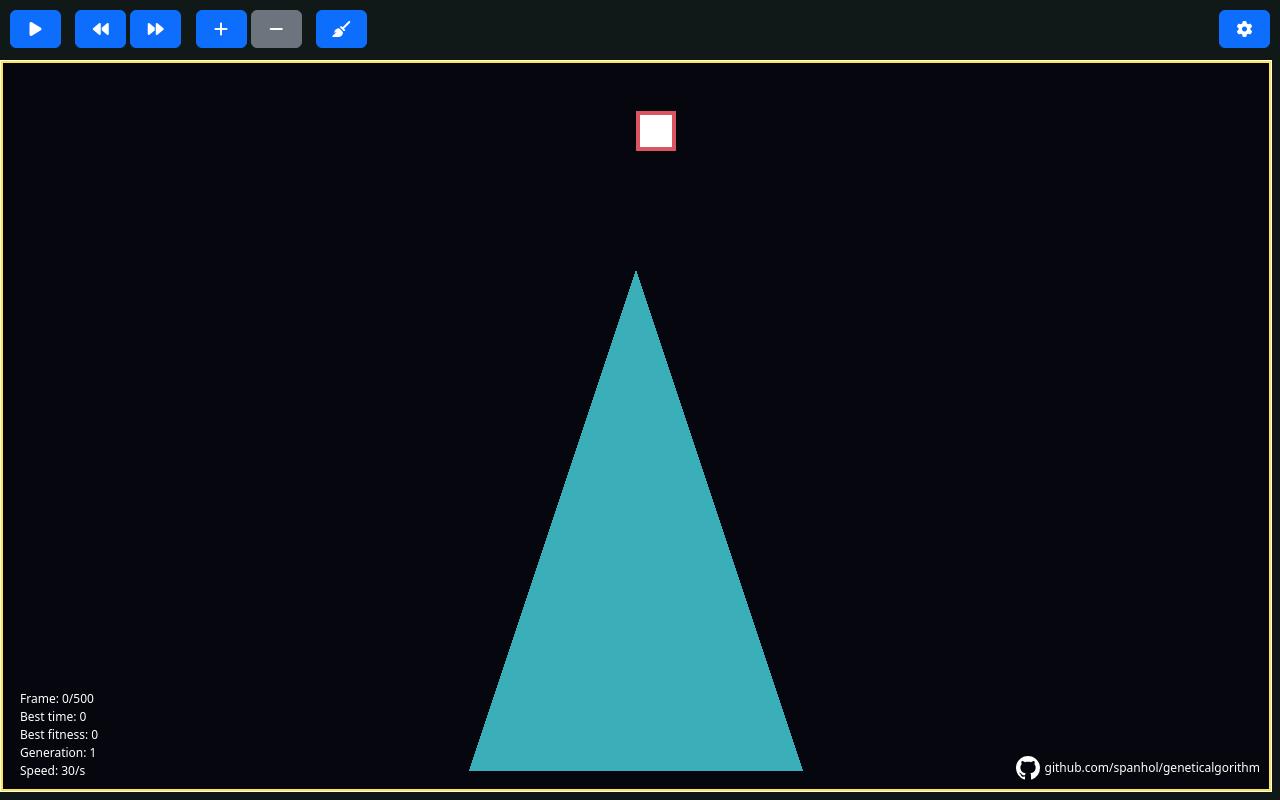
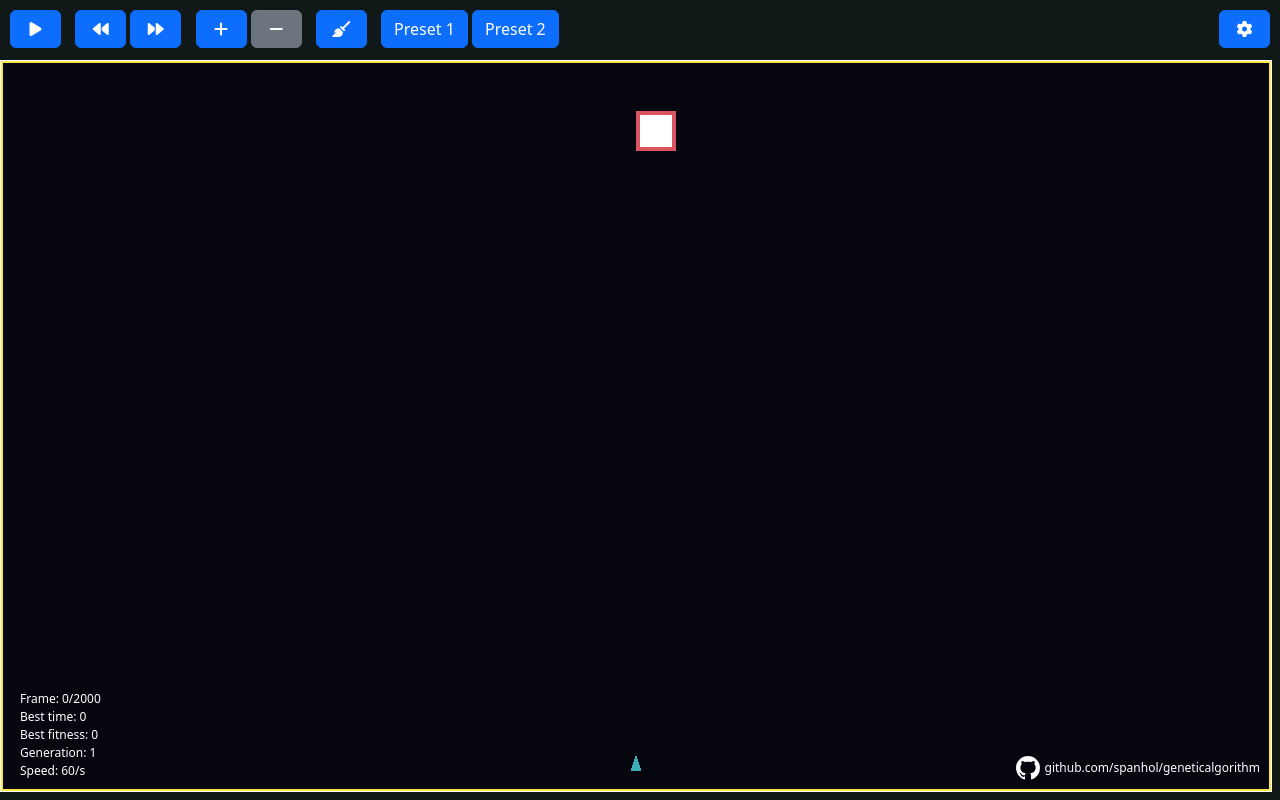
Before and after one commit to spanhol/geneticalgorithms, a plain HTML site: page index.html in a window 1280 px wide. Drawn offline with Linux system fonts and the light colour scheme.

Commit message:
fixed min canvas size; chaged max simulation duration and speed; created some presets

```diff
--- a/game.js
+++ b/game.js
@@ -7,9 +7,9 @@ let simulationSizeX = 800;
 let simulationSizeY = 600;
 
 let simulationFrame = 0;
-let simulationDuration = 500;
+let simulationDuration = 2000;
 let totalEntities = 200;
-let newEntitiesFromSelection = 4
+let newEntitiesFromSelection = 19
 let entitiesPromotedToNextGeneration = totalEntities / (newEntitiesFromSelection + 1);
 
 let bestFitness = 0;
@@ -28,6 +28,12 @@ let playing = false;
 let aliveEtities = entities.length;
 let viewRoot = { x: 0, y: 0 };
 
+let mutationRate = 0.01;
+
+
+settings.needsReset = true;
+reset();
+
 window.addEventListener('resize', function () {
     debounce(redraw());
 });
@@ -45,31 +51,32 @@ function setTableHeight(newHeight) {
 }
 
 function init(newWidth, newHeight) {
-    settings.needsReset = false;
     if (newWidth && newWidth > 0) {
         simulationSizeX = newWidth;
     }
     if (newHeight && newHeight > 0) {
         simulationSizeY = newHeight;
     }
-    target = new Target(simulationSizeX / 2, 50, 40, 40, "#DB5461");
+    resetBorderObstacles();
+    resetTarget();
+    resetEntitiesOrigin();
+    if (settings.needsReset) {
+        bestFitness = 0;
+        bestTime = 0;
+        generation = 1;
+        entities = [];
+        for (let i = 0; i < totalEntities; i++) {
+            let entity = new Entity(simulationSizeX / 2, simulationSizeY - 20, target, new Dna(simulationDuration), mutationRate, simulationDuration);
+            entities.push(entity);
+        }
 
-    bestFitness = 0;
-    bestTime = 0;
-    generation = 1;
+        aliveEtities = entities.length;
 
-    entities = [];
-    for (let i = 0; i < totalEntities; i++) {
-        let entity = new Entity(simulationSizeX / 2, simulationSizeY - 20, 15, target, new Dna(simulationDuration), 0.05, simulationDuration);
-        entities.push(entity);
+        resetObstacles();
+        loadDefaultPreset();
     }
-    aliveEtities = entities.length;
-    obstacles = [];
-    obstacles[0] = new Obstacle(0, simulationSizeY - 2, simulationSizeX, 50, "#FDE74C");
-    obstacles[1] = new Obstacle(0, 0, simulationSizeX, 2, "#FDE74C");
-    obstacles[2] = new Obstacle(simulationSizeX - 2, 0, 2, simulationSizeY, "#FDE74C");
-    obstacles[3] = new Obstacle(0, 0, 2, simulationSizeY, "#FDE74C");
-    controls.style = `height: ${controlsHeight}px; width: 100%;`;
+    controls.style = `height: ${controlsHeight}px; width: 100%; min-width: 650px;`;
+    settings.needsReset = false;
 }
 
 function updateStatBlock() {
@@ -258,8 +265,6 @@ function calcCurrentObstacle() {
     return new Obstacle(xStart, yStart, xEnd - xStart, yEnd - yStart);
 }
 
-reset();
-
 function step() {
     for (let i = 0; i < entities.length; i++) {
         if (!entities[i].alive) {
@@ -287,7 +292,8 @@ function nextGeneration() {
     }
     entities.sort(({ fitness: a }, { fitness: b }) => b - a);
     let selectedEntities = entities.slice(0, entitiesPromotedToNextGeneration);
-    selectedEntities[0].color = "#0FFF95";
+    selectedEntities[0].color = "#00ff00";
+    selectedEntities[0].size = 25;
     bestFitness = selectedEntities[0].fitness;
     bestTime = selectedEntities[0].lastSimulationFrame;
     let newEntities = [];
@@ -356,10 +362,64 @@ async function sleep(ms) {
 }
 
 function clearGameState() {
-    entities = [];
+    init(simulationSizeX, simulationSizeY);
+    redraw();
+}
+
+function resetBorderObstacles() {
+    obstacles[0] = new Obstacle(0, simulationSizeY - 2, simulationSizeX, 50, "#FDE74C");
+    obstacles[1] = new Obstacle(0, 0, simulationSizeX, 2, "#FDE74C");
+    obstacles[2] = new Obstacle(simulationSizeX - 2, 0, 2, simulationSizeY, "#FDE74C");
+    obstacles[3] = new Obstacle(0, 0, 2, simulationSizeY, "#FDE74C");
+}
+
+function resetObstacles() {
     obstacles = [];
-    target = null;
-    init(simulationSizeX, simulationSizeY);
+    resetBorderObstacles();
+    resetTarget();
+    resetEntitiesOrigin();
+}
+
+function resetTarget() {
+    target = new Target(simulationSizeX / 2, 50, 40, 40, "#DB5461");
+}
+
+function resetEntitiesOrigin() {
+    for (let i = 0; i < entities.length; i++) {
+        if (!playing) {
+            entities[i].x = simulationSizeX / 2;
+            entities[i].y = simulationSizeY - 20;
+        }
+        entities[i].initialX = simulationSizeX / 2;
+        entities[i].initialy = simulationSizeY - 20;
+        entities[i].target = target;
+    }
+}
+
+// function loadDefaultPreset() {
+//     obstacles[4] = new Obstacle(0, simulationSizeY / 3, simulationSizeX / 1.3, 50, "#FDE74C")
+//     obstacles[5] = new Obstacle(simulationSizeX / 3, simulationSizeY / 1.1, 10000, 50, "#FDE74C")
+// }
+
+function loadDefaultPreset() {
+}
+
+function loadPreset1() {
+    resetObstacles();
+    for (let x = 0; x < 5001; x += 50) {
+        for (let y = 200; y <= simulationSizeY * 0.8; y += 50) {
+            if (Math.random() < 0.6) {
+                let variance = (Math.random() * 40) - 20;
+                obstacles.push(new Obstacle(x + variance, y + variance, 20, 20, "#FDE74C"));
+            }
+        }
+    }
+    redraw();
+}
+
+function loadPreset2() {
+    resetObstacles();
+    obstacles.push(new Obstacle(0, simulationSizeY - 2, simulationSizeX, 50, "#FDE74C"));
     redraw();
 }
 
--- a/index.html
+++ b/index.html
@@ -8,7 +8,7 @@
     <script src="js/bootstrap.bundle.min.js"></script>
     <link rel="stylesheet" href="css/bootstrap.min.css">
     <link rel="stylesheet" href="css/ui.css">
-    <title>Game of Life</title>
+    <title>Genetic Algorithms</title>
 </head>
 
 <body style="background-color: #111818; margin: 0; padding: 0;">
@@ -31,11 +31,16 @@
 
         <button onclick="clearGameState()" type="button" title="Clear" class="btn btn-primary margin-top margin-right"
             id="clearGameState"><i class="fa-solid fa-broom icon-size-25p"></i></button>
+
+        <button onclick="loadPreset1()" type="button" title="preset" class="btn btn-primary margin-top"
+            id="clearGameState">Preset 1</button>
+        <button onclick="loadPreset2()" type="button" title="preset" class="btn btn-primary margin-top"
+            id="clearGameState">Preset 2</button>
         <button onclick="openSettings()" type="button" title="Settings" class="btn btn-primary margin-top margin-right"
             style="float: right;" id="settings"><i class="fa-solid fa-gear icon-size-25p"></i></button>
     </div>
     <div id="stats"></div>
-    <canvas id="canvas" style="border:1px solid #ffffff;">
+    <canvas id="canvas" style="border:1px solid #ffffff; min-width: 650px;">
     </canvas>
 
     <a style="color: white;" href="https://github.com/spanhol/geneticalgorithm" target="_blank">
--- a/ui.js
+++ b/ui.js
@@ -18,8 +18,8 @@ const settings = { needsReset: true }
 
 
 const controlsHeight = 60;
-fpsElement.value = 30;
-let stepDelay = 30;
+fpsElement.value = 60;
+let stepDelay = 60;
 
 
 const statBlock = {
@@ -99,7 +99,11 @@ function updateStepDelay() {
 
 function resize() {
     let canvas = document.getElementById("canvas");
-    canvas.width = window.innerWidth - 10;
+    if (window.innerWidth - 10 >= 650) {
+        canvas.width = window.innerWidth - 10;
+    } else {
+        canvas.width = 650
+    }
     canvas.height = window.innerHeight - 10 - controlsHeight;
     gridX.value = canvas.width;
     gridY.value = canvas.height;
@@ -110,11 +114,6 @@ function resize() {
 fpsElement.addEventListener("change", function () {
     updateStepDelay();
 }, false);
-
-function clearSimulationState() {
-    clearSimulation();
-    redraw();
-}
 
 async function debounce(func, timeout = 300) {
     let timer = undefined;
```
